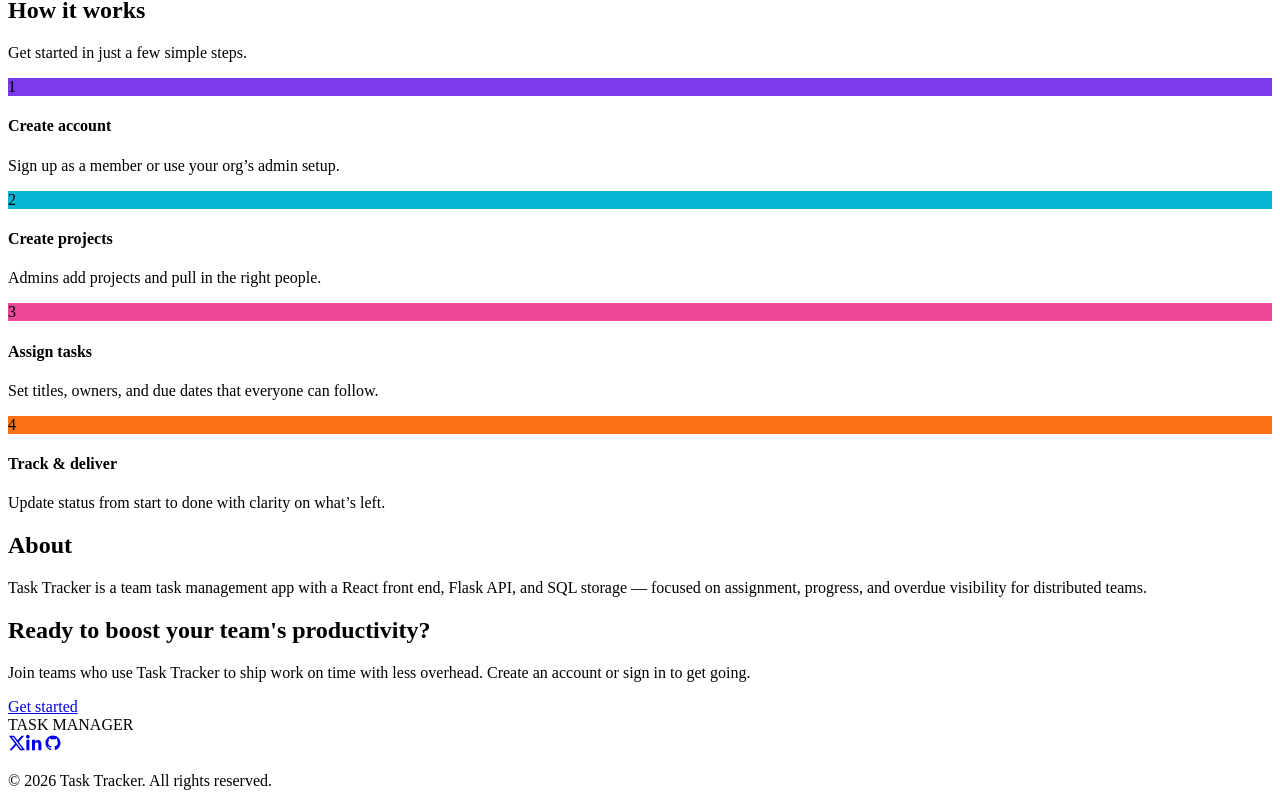
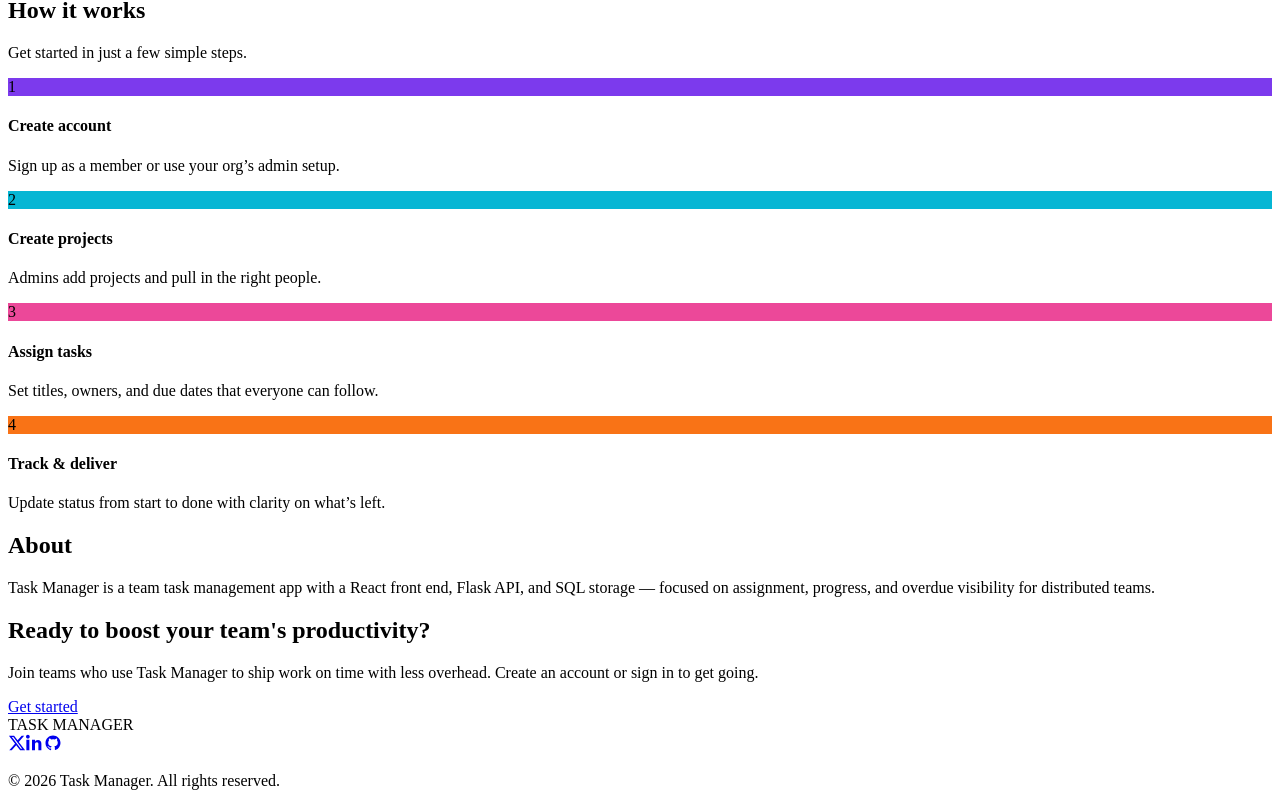
Before and after one commit to RiyaRathod5256/Task_Manager_2026, a React (Vite) app in the folder frontend/: page / in a window 1280 px wide. Shown: the part 1259-2065 px from the top of the page. Built offline with nearby package versions, Linux system fonts and the light colour scheme; the HTML template or start-up script is replaced by a standard one.

Commit message:
regex in character count

```diff
--- a/frontend/src/pages/HomePage.jsx
+++ b/frontend/src/pages/HomePage.jsx
@@ -249,7 +249,7 @@ export default function HomePage() {
       <section id="about" className="land-about">
         <h2 className="land-section-title">About</h2>
         <p className="land-about-text">
-          Task Tracker is a team task management app with a React front end, Flask
+          Task Manager is a team task management app with a React front end, Flask
           API, and SQL storage — focused on assignment, progress, and overdue
           visibility for distributed teams.
         </p>
@@ -260,7 +260,7 @@ export default function HomePage() {
           <div className="land-cta-text">
             <h2 className="land-cta-title">Ready to boost your team&apos;s productivity?</h2>
             <p className="land-cta-desc">
-              Join teams who use Task Tracker to ship work on time with less
+              Join teams who use Task Manager to ship work on time with less
               overhead. Create an account or sign in to get going.
             </p>
           </div>
@@ -305,7 +305,7 @@ export default function HomePage() {
           </div>
         </div>
         <p className="land-footer-copy">
-          &copy; {year} Task Tracker. All rights reserved.
+          &copy; {year} Task Manager. All rights reserved.
         </p>
       </footer>
     </div>
--- a/frontend/src/pages/RegisterPage.jsx
+++ b/frontend/src/pages/RegisterPage.jsx
@@ -19,9 +19,10 @@ export default function RegisterPage() {
   const [error, setError] = useState("");
   const [loading, setLoading] = useState(false);
 
-  // Full name: 2–120 chars, letters (any language), spaces and . ' - between parts
+  // Full name: 2–120 chars, letters (Unicode), spaces / . ' - between parts;
+  // same character cannot appear more than 5 times in a row (regex blocks 6+)
   const fullNamePattern =
-    /^(?=.{2,120}$)[\p{L}]+(?:[\s'.-]+[\p{L}]+)*$/u;
+    /^(?!.*(.)\1{5})(?=.{2,120}$)[\p{L}]+(?:[\s'.-]+[\p{L}]+)*$/u;
 
   // Email regex
   const emailPattern =
@@ -71,6 +72,7 @@ export default function RegisterPage() {
       setError(
         "Enter a valid full name (2–120 characters).\n\n" +
           "Use letters only; you may use spaces, hyphens, apostrophes, or periods between name parts.\n\n" +
+          "The same character cannot repeat more than 5 times in a row.\n\n" +
           "Examples: Maria Garcia, Jean-Luc, O'Brien"
       );
       setLoading(false);
```
Also changed, not shown: 2 other files (tests, documents, lock files or other folders).
